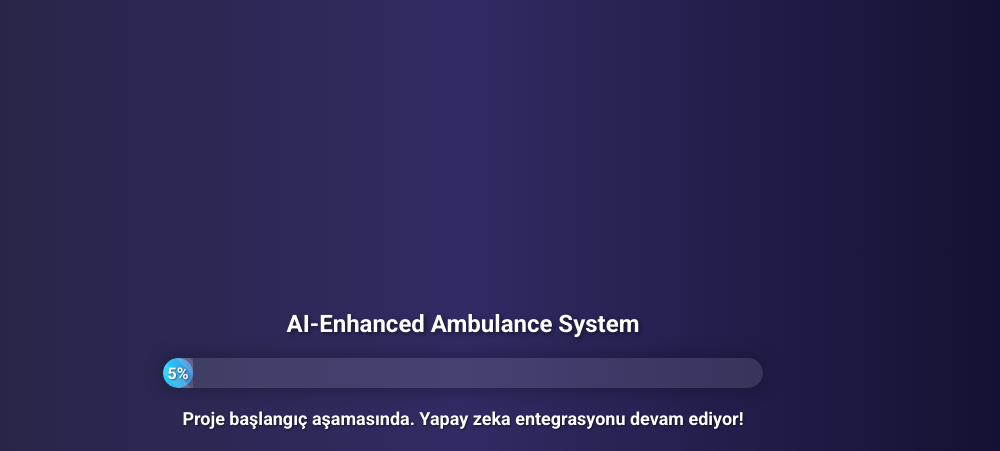
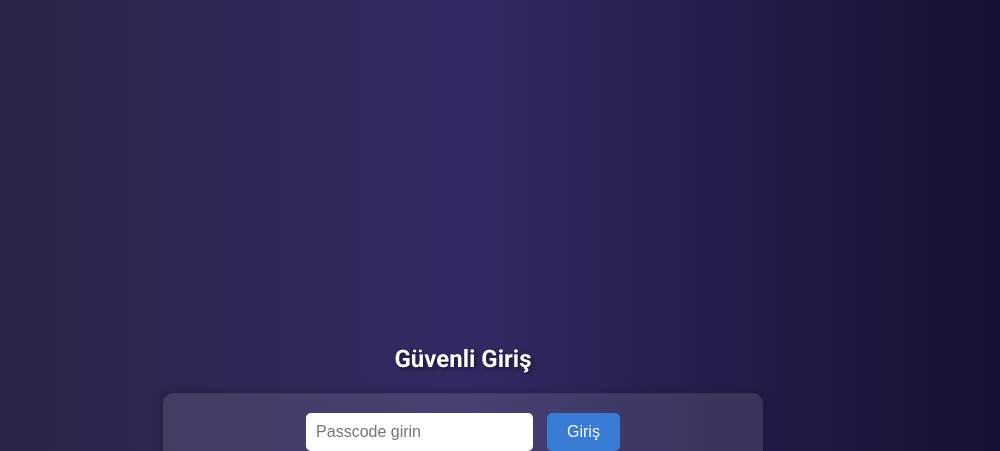
Before and after one commit to Baro007/112, a plain HTML site: page index.html in a window 1280 px wide. Shown: the top 451 px of the page, without its empty margins (177-1177 px from the left). Drawn offline with Linux system fonts and the light colour scheme.

Commit message:
Update index.html

```diff
--- a/index.html
+++ b/index.html
@@ -33,12 +33,16 @@
             margin: 20px auto;
         }
         .progress-bar {
-            width: 0%;
+            width: 5%;
             height: 100%;
             background: linear-gradient(90deg, #00d2ff, #3a7bd5);
             border-radius: 15px;
             position: relative;
-            transition: width 2s ease-in-out;
+            animation: fillProgress 2s ease-out forwards;
+        }
+        @keyframes fillProgress {
+            from { width: 0%; }
+            to { width: 5%; }
         }
         .progress-bar::before {
             content: '';
@@ -69,6 +73,15 @@
             font-size: 16px;
             font-weight: bold;
             text-shadow: 1px 1px 2px rgba(0, 0, 0, 0.5);
+            animation: updatePercentage 2s ease-out forwards;
+        }
+        @keyframes updatePercentage {
+            0% { content: "0%"; }
+            20% { content: "1%"; }
+            40% { content: "2%"; }
+            60% { content: "3%"; }
+            80% { content: "4%"; }
+            100% { content: "5%"; }
         }
         .message {
             margin-top: 20px;
@@ -96,14 +109,47 @@
             50% { transform: scale(1.1); }
             100% { transform: scale(1); }
         }
+        #passcodeForm {
+            background: rgba(255, 255, 255, 0.1);
+            padding: 20px;
+            border-radius: 10px;
+            box-shadow: 0 0 10px rgba(0, 0, 0, 0.3);
+        }
+        #passcodeInput {
+            padding: 10px;
+            font-size: 16px;
+            border: none;
+            border-radius: 5px;
+            margin-right: 10px;
+        }
+        #submitPasscode {
+            padding: 10px 20px;
+            font-size: 16px;
+            background-color: #3a7bd5;
+            color: white;
+            border: none;
+            border-radius: 5px;
+            cursor: pointer;
+        }
+        #submitPasscode:hover {
+            background-color: #2a5db2;
+        }
     </style>
 </head>
 <body>
-    <div class="container">
+    <div class="container" id="passcodeContainer">
+        <h1 class="title">Güvenli Giriş</h1>
+        <form id="passcodeForm">
+            <input type="text" id="passcodeInput" placeholder="Passcode girin" required>
+            <button type="submit" id="submitPasscode">Giriş</button>
+        </form>
+    </div>
+
+    <div class="container" id="contentContainer" style="display: none;">
         <h1 class="title">AI-Enhanced Ambulance System</h1>
         <div class="progress-container">
             <div class="progress-bar">
-                <div class="percentage">0%</div>
+                <div class="percentage"></div>
             </div>
         </div>
         <div class="message">Proje başlangıç aşamasında. Yapay zeka entegrasyonu devam ediyor!</div>
@@ -115,24 +161,16 @@
     </div>
 
     <script>
-        const progressBar = document.querySelector('.progress-bar');
-        const percentageText = document.querySelector('.percentage');
-        const targetProgress = 5;
-        let currentProgress = 0;
-
-        function updateProgress() {
-            if (currentProgress < targetProgress) {
-                currentProgress += 0.1;
-                progressBar.style.width = `${currentProgress}%`;
-                percentageText.textContent = `${currentProgress.toFixed(1)}%`;
-                requestAnimationFrame(updateProgress);
+        document.getElementById('passcodeForm').addEventListener('submit', function(e) {
+            e.preventDefault();
+            var passcode = document.getElementById('passcodeInput').value;
+            if (passcode === '112-911') {
+                document.getElementById('passcodeContainer').style.display = 'none';
+                document.getElementById('contentContainer').style.display = 'block';
             } else {
-                progressBar.style.width = `${targetProgress}%`;
-                percentageText.textContent = `${targetProgress}%`;
+                alert('Yanlış passcode. Lütfen tekrar deneyin.');
             }
-        }
-
-        setTimeout(updateProgress, 500); // Start after a short delay
+        });
     </script>
 </body>
 </html>
```
